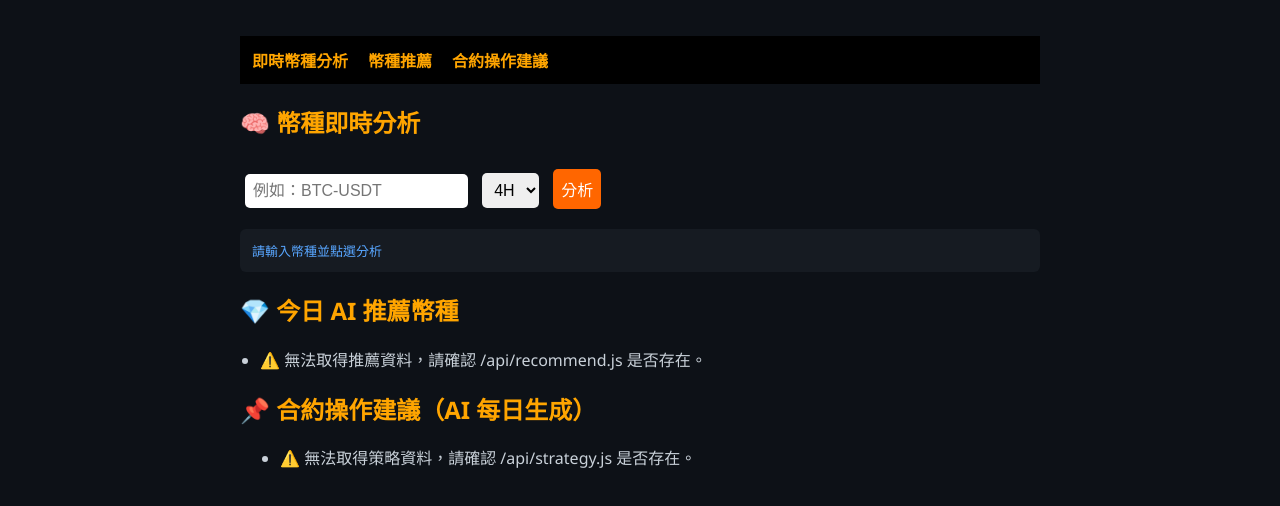
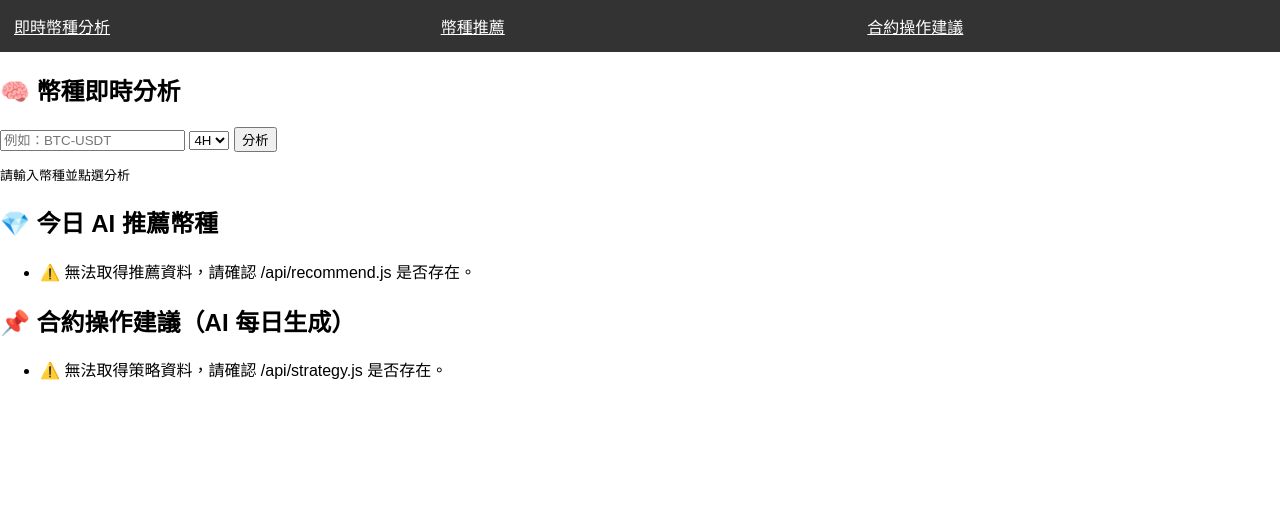
Before and after one commit to chasen8/Ai, a plain HTML site: page index.html in a window 1280 px wide. Drawn offline with Linux system fonts and the light colour scheme; no server answers.

Commit message:
Update style.css

```diff
--- a/style.css
+++ b/style.css
@@ -1,53 +1,27 @@
 body {
-  background-color: #0d1117;
-  color: #c9d1d9;
-  font-family: 'Segoe UI', sans-serif;
-  padding: 20px;
-  max-width: 800px;
-  margin: auto;
+  font-family: Arial, sans-serif;
+  margin: 0;
+  padding: 0;
 }
 
-h2 {
-  color: orange;
+nav {
+  background-color: #333;
 }
 
-input, select, button {
-  padding: 8px;
-  margin: 10px 5px;
-  font-size: 16px;
-  border-radius: 5px;
-  border: none;
+.navbar {
+  list-style-type: none;
+  margin: 0;
+  padding: 0;
+  display: flex;
 }
 
-button {
-  background-color: #f60;
-  color: white;
-  cursor: pointer;
+.navbar li {
+  flex: 1;
 }
 
-pre {
-  background: #161b22;
-  padding: 12px;
-  border-radius: 6px;
-  margin-top: 10px;
-  white-space: pre-wrap;
-  color: #58a6ff;
-}
-
-ul.navbar {
-  display: flex;
-  list-style: none;
-  background: #000;
-  padding: 12px;
-  gap: 20px;
-}
-
-ul.navbar li a {
-  color: orange;
-  text-decoration: none;
-  font-weight: bold;
-}
-
-ul#recommend-list {
-  padding-left: 20px;
-}
+.navbar a {
+  display: block;
+  padding: 14px;
+  color: white;
+  text
+::contentReference[oaicite:0]{index=0}
```
